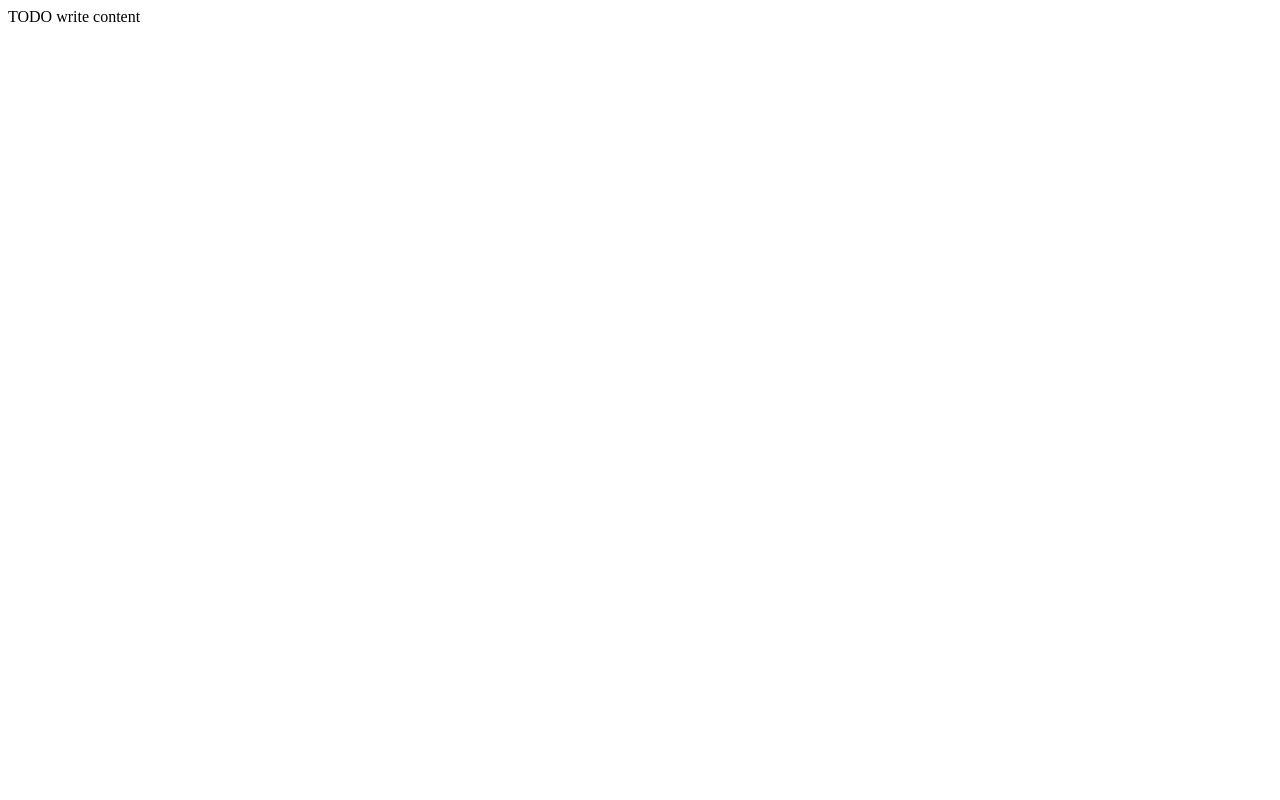
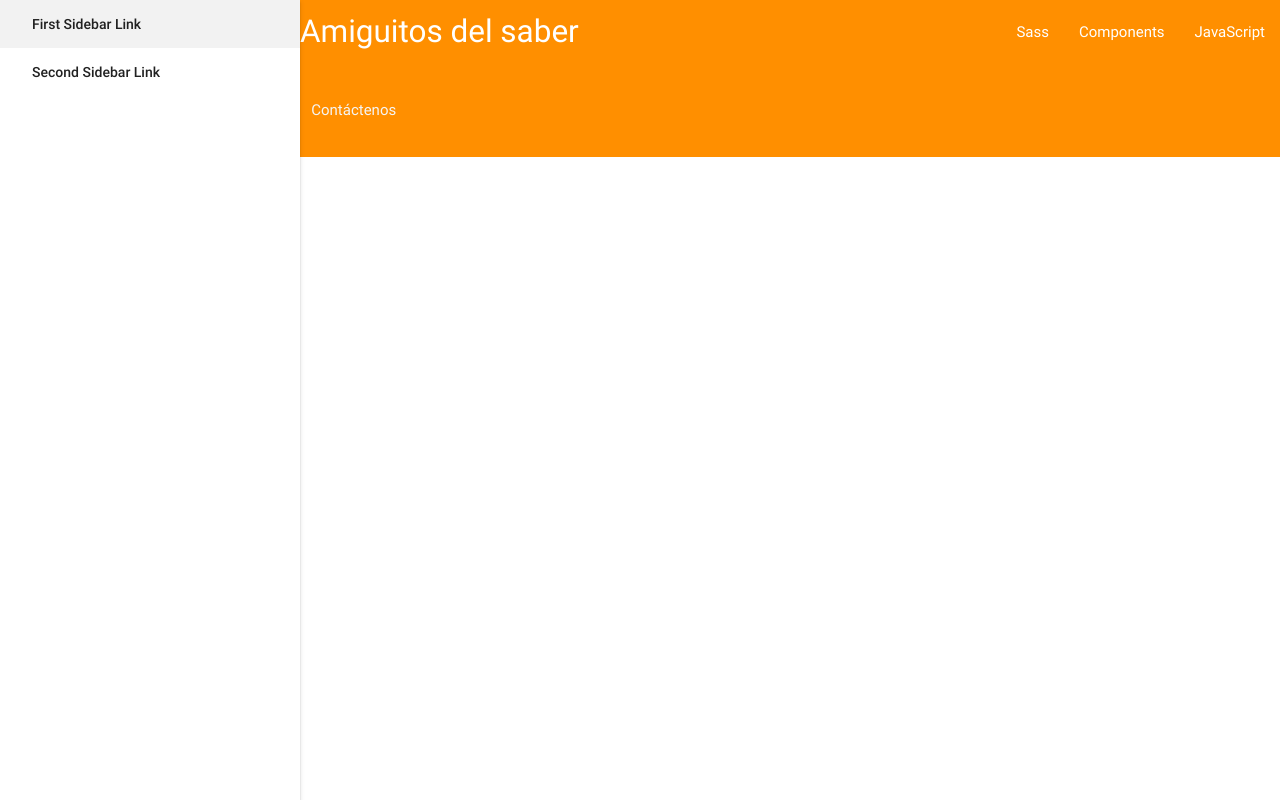
Before and after one commit to juanRamirez91/kindergarden, a plain HTML site: page public_html/index.html in a window 1280 px wide. Drawn offline with Linux system fonts and the light colour scheme.

Commit message:
Se creo el menu responsive y un probable nombre, esta n materialize. Por definir: nombre y colores

```diff
--- a/public_html/index.html
+++ b/public_html/index.html
@@ -1,16 +1,52 @@
 <!DOCTYPE html>
-<!--
-To change this license header, choose License Headers in Project Properties.
-To change this template file, choose Tools | Templates
-and open the template in the editor.
--->
+
 <html>
     <head>
-        <title>Kindergärden</title>
         <meta charset="UTF-8">
-        <meta name="viewport" content="width=device-width, initial-scale=1.0">
+        <link rel="stylesheet" type="text/css" href="css/materialize.css">
+        <title>Kindergarten/Amiguitos del saber</title>
+
     </head>
     <body>
-        <div>TODO write content</div>
+    <header>
+    	<nav>
+    		<ul id="slide-out" class="side-nav fixed">
+      			<li><a href="#!">First Sidebar Link</a></li>
+      			<li><a href="#!">Second Sidebar Link</a></li>
+    		</ul>
+    		<a href="#" data-activates="slide-out" class="button-collapse"><i class="material-icons">menu</i></a>
+	    	<div class="nav-wrapper">
+	      		<a href="#" class="brand-logo">Amiguitos del saber</a>
+	      		<ul id="nav-mobile" class="right hide-on-med-and-down">
+		        	<li><a href="sass.html">Sass</a></li>
+		        	<li><a href="badges.html">Components</a></li>
+		        	<li><a href="collapsible.html">JavaScript</a></li>
+	      		</ul>
+    		</div>
+	  	</nav>
+    </header>
+
+        <script src="js/jquery.js"></script>
+		<script src="js/materialize.js"></script>
+		<script>
+			$('.button-collapse').sideNav({
+      			menuWidth: 300, // Default is 300
+      			edge: 'left', // Choose the horizontal origin
+      			closeOnClick: true, // Closes side-nav on <a> clicks, useful for Angular/Meteor
+     			 draggable: true // Choose whether you can drag to open on touch screens
+    			}
+  			);
+		</script>
     </body>
+    <footer class="page-footer">
+            <div class="row">
+              <div class="col l6 s12">
+                <p class="grey-text text-lighten-4">Contáctenos</p>
+              </div>
+
+            </div>
+
+
+          </div>
+        </footer>
 </html>
```
